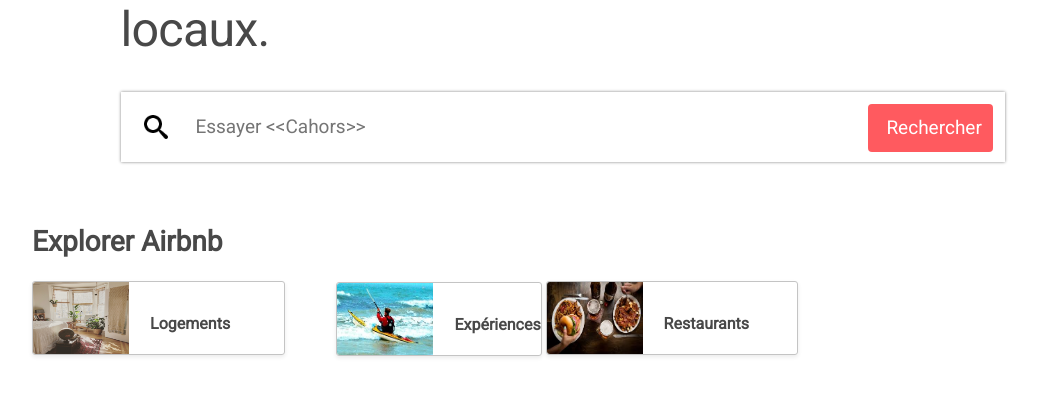
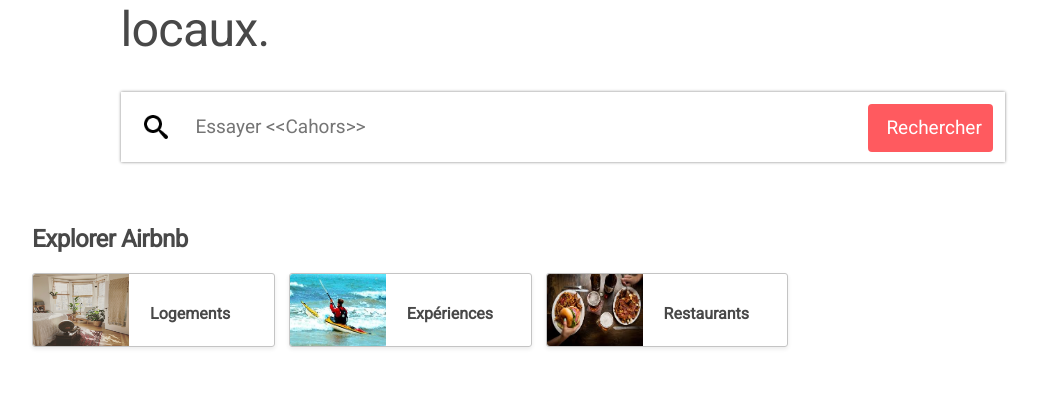
Before and after one commit to BMellet/AirB-B, a PHP site: page / in a window 1280 px wide. Shown: the part 301-697 px from the top of the page, without its empty margins (77-1115 px from the left). Run offline with PHP 8.4, Linux system fonts and the light colour scheme.

Commit message:
ajout du letter spacing sur le sous titre 'explorer airbnb ' et espacement des onglets de celui-ci

```diff
--- a/index.html
+++ b/index.html
@@ -48,7 +48,7 @@
 	</div>
 
 	<div class="exploBox">
-		<div class="expIn2">
+		<div class="expIn">
 			<div class="expBoxImg">
 				<img class="expImg" src="img/canoe.png">
 			</div>
--- a/style.css
+++ b/style.css
@@ -52,8 +52,12 @@ h1
 
 h2
 {
-	font-size: 28px;
-	font-weight: 700 ;
+	/* j'ai ajouter le letter spacing pour coller plus
+	à l'original */
+
+	font-size: 24px;
+	font-weight: 800 ;
+	letter-spacing: -0.5px;
 }
 
 
@@ -93,9 +97,12 @@ h2
 .exploBox
 {
 
-	width: 25%;
+	width: 24%;
 	display:inline-block;
 	height: 72px ;
+	/* j'ai rajouter un margin 1% pour
+	l'espacement entre les 3 onglets */
+	margin-right: 1%;
 }
 
 .expIn
@@ -107,14 +114,14 @@ h2
 
 }
 
-.expIn2
+/*.expIn2
 {
 	border-radius: 3px;
 	border: 1px solid #C4C4C4;
 	box-shadow: 0px 2px 4px 0px #EBEBEB;
 	height: inherit;
 	float: right;
-}
+}*/
 .expBoxImg
 {
 	display: inline-block;
@@ -152,6 +159,7 @@ h2
 	padding-left: 2px;
 	vertical-align: middle;
 	margin-left: 15px;
+	padding-bottom: 4px;
 
 }
 #div-de-la-searchbar
```
